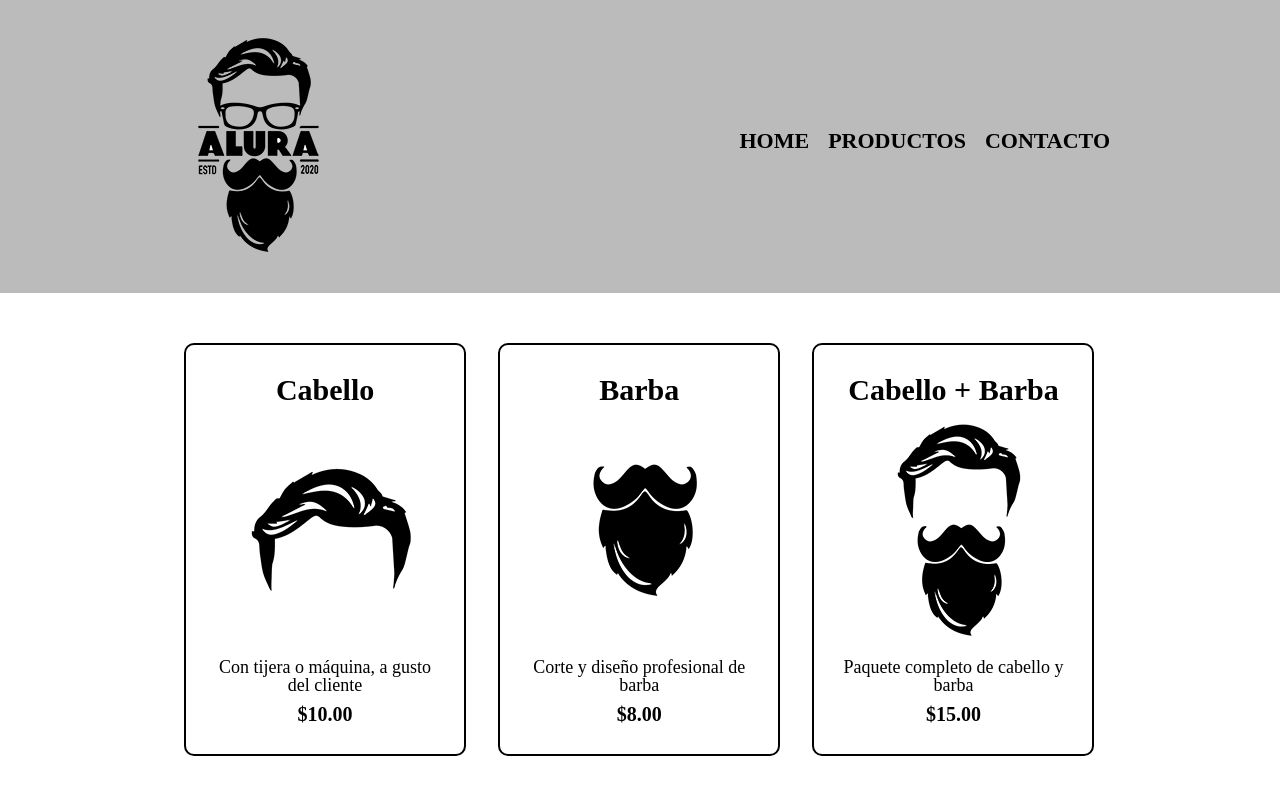
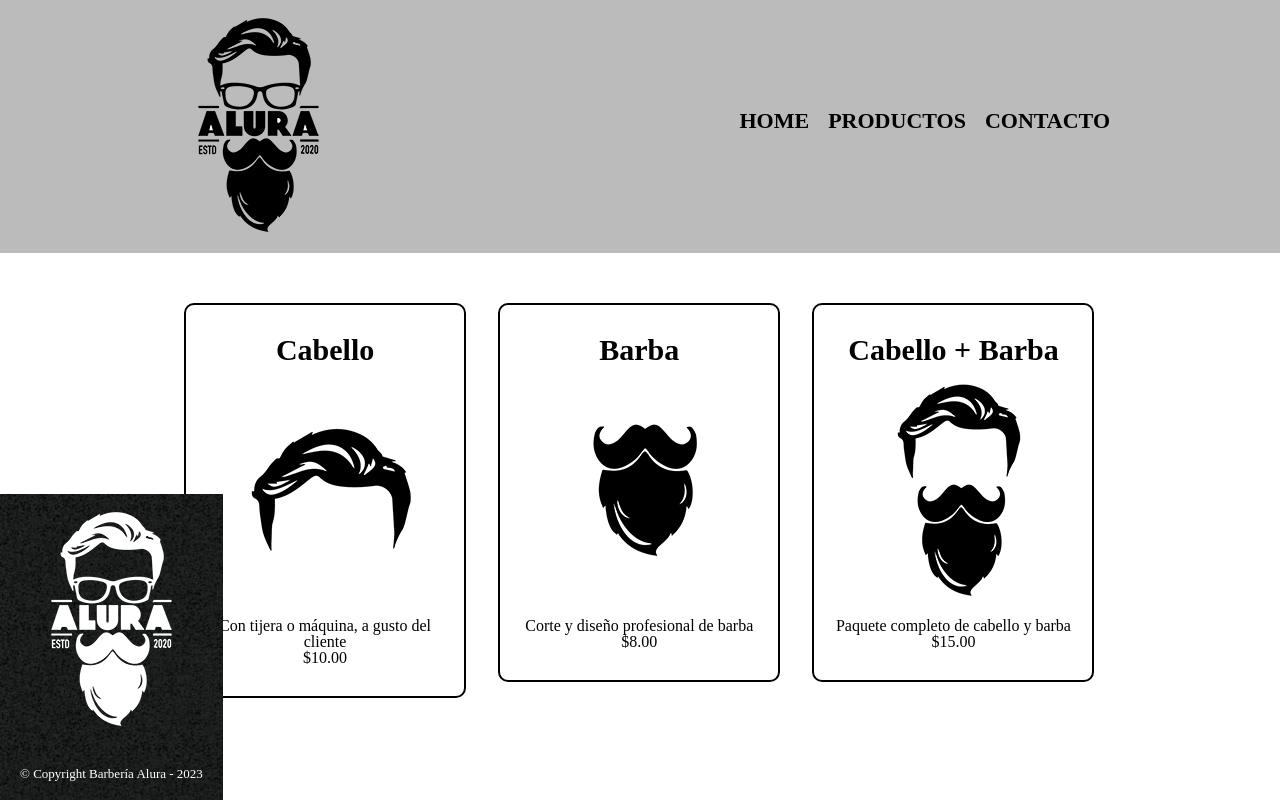
Before and after one commit to felipe16484/ONE-primera-fase, a plain HTML site: page Lógica de Programación/curso_5/productos.html in a window 1280 px wide. Shown: the top 803 px of the page. Drawn offline with Linux system fonts and the light colour scheme.

Commit message:
Curso #6 Update

```diff
--- a/Lógica de Programación/curso_5/productos.html
+++ b/Lógica de Programación/curso_5/productos.html
@@ -6,8 +6,8 @@
     <meta charset="UTF-8">
     <meta http-equiv="X-UA-Compatible" content="IE=edge">
     <meta name="viewport" content="width=device-width, initial-scale=1.0">
-    <title>Productos - Barbería Alura</title>
-    <link rel="stylesheet" href="productos.css">
+    <title>Contacto - Barbería Alura</title>
+    <link rel="stylesheet" href="style.css">
     <link rel="stylesheet" href="reset.css">
 
 </head>
@@ -22,14 +22,14 @@
                 <ul>
                     <li><a href="../curso_4/index.html">Home</a></li>
                     <li><a href="productos.html">Productos</a></li>
-                    <li><a href="contacto.html">Contacto</a></li>
+                    <li><a href="../curso_6/contacto.html">Contacto</a></li>
                 </ul>
             </nav>
         </div>
 
     </header>
 
-    <main>
+    <main class="content">
 
         <ul class="productos">
             <li>
--- a/Lógica de Programación/curso_5/productos.css
+++ b/Lógica de Programación/curso_5/style.css
@@ -1,36 +1,40 @@
-.header {
+body {
+    flex-wrap: wrap;
+}
+
+header {
     background-color: #BBBBBB;
     padding: 20px 0;
 }
 
-.caja {
+.caja{
+    width: 940px;
     position: relative;
-    width: 940px;
     margin: 0 auto;
 }
 
-nav {
+nav{
     position: absolute;
-    top: 110px;
+    top:110px;
     right: 0;
 }
 
 nav li{
-    display: inline-block;
+    display: inline;
     margin: 0 0 0 15px;
 }
 
-nav a {
+nav a{
     text-transform: uppercase;
-    color: #000;
+    color: #000000;
     font-weight: bold;
     font-size: 22px;
     text-decoration: none;
 }
 
-nav a:hover {
+nav a:hover{
     color: #c78c19;
-    text-decoration:underline;
+    text-decoration: underline;
 }
 
 .productos{
@@ -38,6 +42,7 @@ nav a:hover {
     margin: 0 auto;
     padding: 50px;
 }
+
 
 .productos li{
     display: inline-block;
@@ -47,26 +52,19 @@ nav a:hover {
     margin: 0 1.5%;
     padding: 30px 20px;
     box-sizing: border-box;
-    border: 2px solid black;
-
+    border: 2px solid #000000;
     border-radius: 10px;
-
-    *border-top-left-radius: 10px;
-    *border-top-right-radius: 25px;
-    *border-bottom-right-radius: 40px;
-    *border-bottom-left-radius: 50px;
 }
 
 .productos li:hover{
-    border-color: #c78c19;
-    cursor: pointer;
+    border-color:#c78c19;
 }
 
 .productos li:active{
-    border-color: #088c19;
+    border-color:#088c19;
 }
 
-.productos h2 {
+.productos h2{
     font-size: 30px;
     font-weight: bold;
 }
@@ -75,24 +73,33 @@ nav a:hover {
     font-size: 33px;
 }
 
-.productoDescripcion{
+.producto-descripcion{
     font-size: 18px;
 }
 
-.productoPrecio {
+.producto-precio{
     font-size: 20px;
     font-weight: bold;
-    margin-top: 10px;
+    margin-top:10px;
 }
 
-footer {
+footer{
+    display: flex;
+    position: absolute;
+    align-self: flex-end;
+    top: 0;
+    bottom: 0;
+    padding: 40px;
+    /* align-self: flex-end; */
+    background-color:black;
+    line-height: 3;
     text-align: center;
+    max-width: 100%;
     background: url(imagenes/bg.jpg);
-    padding: 40px;
 }
 
-footer p.copyright {
-    color: #ffffff;
-    font-size: 16px;
-    margin-bottom: 20px;
+.copyright{
+    color:#FFFFFF;
+    font-size: 13px;
+    margin:20px;
 }
```
Also changed, not shown: Lógica de Programación/curso_4/index.html (+1 -1 lines), Lógica de Programación/curso_6/contacto.html (added, +44 -0 lines), Lógica de Programación/curso_4/style-home.css (renamed from Lógica de Programación/curso_4/style.css).
